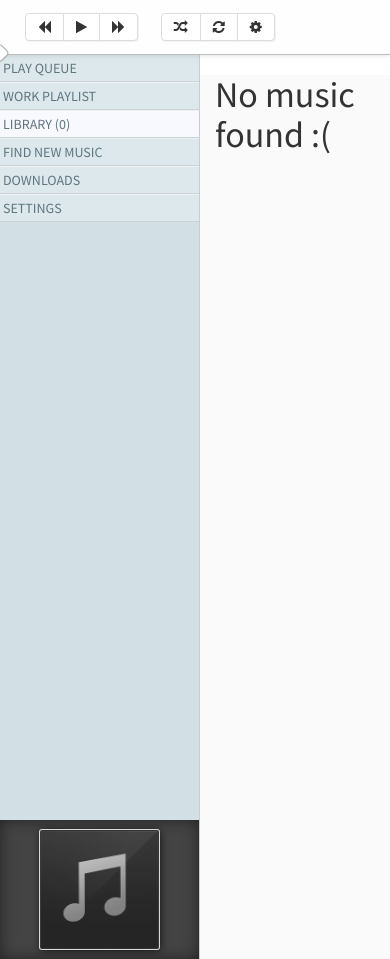
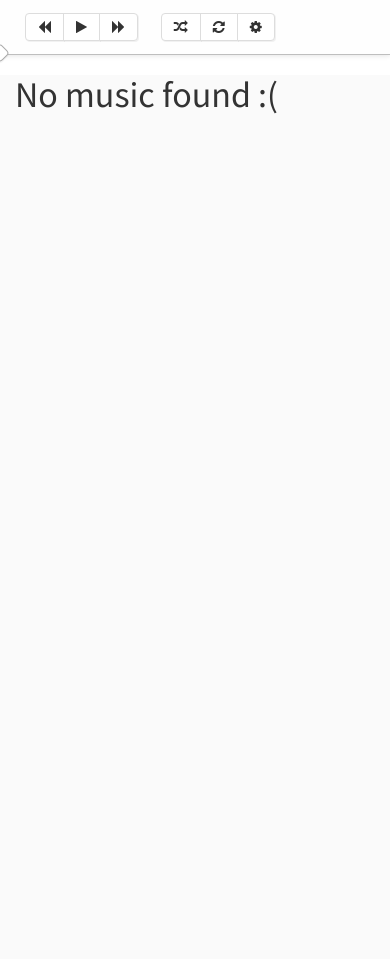
Before and after one commit to tonysala/html5-mediaplayer-ci, a CodeIgniter app: page / in a window 390 px wide. Run offline with CodeIgniter, Linux system fonts and the light colour scheme; data that the repository does not hold is empty.

Commit message:
CHANGE: hide sidebar on mobile

```diff
--- a/application/views/player.php
+++ b/application/views/player.php
@@ -36,7 +36,7 @@
 <!-- Spinning fa icon! <i class="fa fa-circle-o-notch fa-spin"></i> -->
 <div class="container-fluid page-wrapper">
 	<div class="row">
-		<div class="sidebar <?=$skin?>">
+		<div class="sidebar hidden-xs <?=$skin?>">
             <div id="sidebar_list">
 				<div class="sidebar-row" id='queue_sidebar_row'>
 					<span style='text-align:left'>PLAY QUEUE</span>
--- a/assets/css/application.css
+++ b/assets/css/application.css
@@ -164,8 +164,13 @@ html, body {
     border-color:#141414;
     background:#222;
 }
+@media (min-width:768px){
+	.content {
+		padding-left:215px!important;
+	}
+}
+
 .content {
-	padding-left:215px!important;
 	height:100%;
     background:#fafafa;
 }
@@ -389,12 +394,10 @@ img#cover_art_image:hover {
 }
 
 @media (max-width:767px){
-/*
 	.content {
 		padding-left:15px!important;
 	}
 	.header-row {
 		padding-right:15px!important;
 	}
-*/
 }
```
